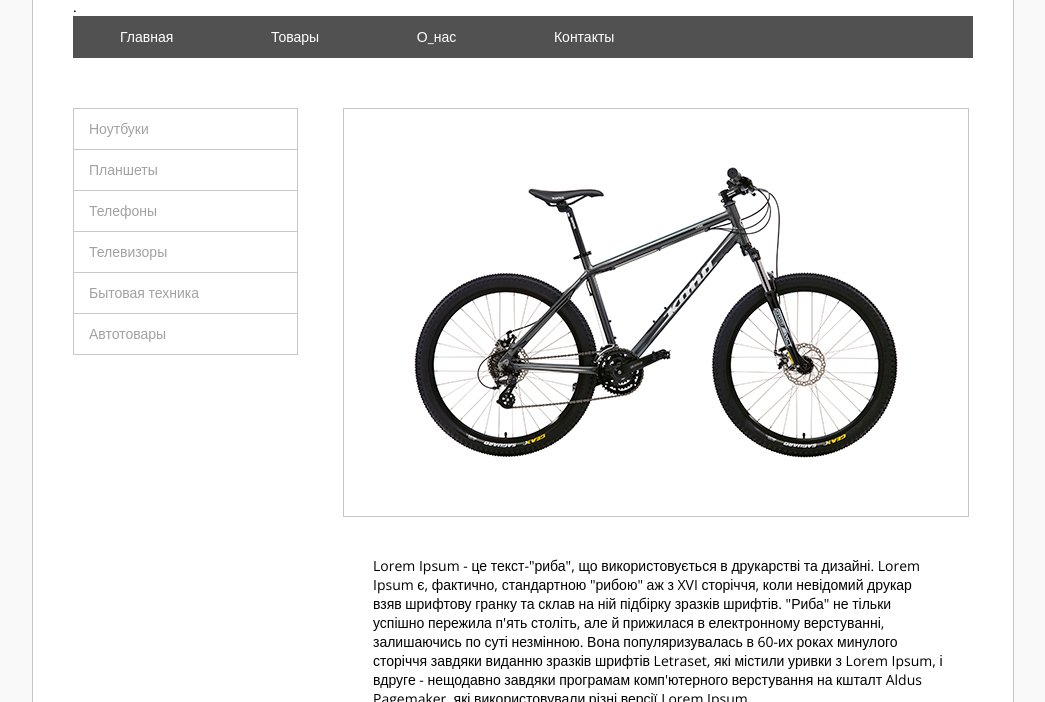
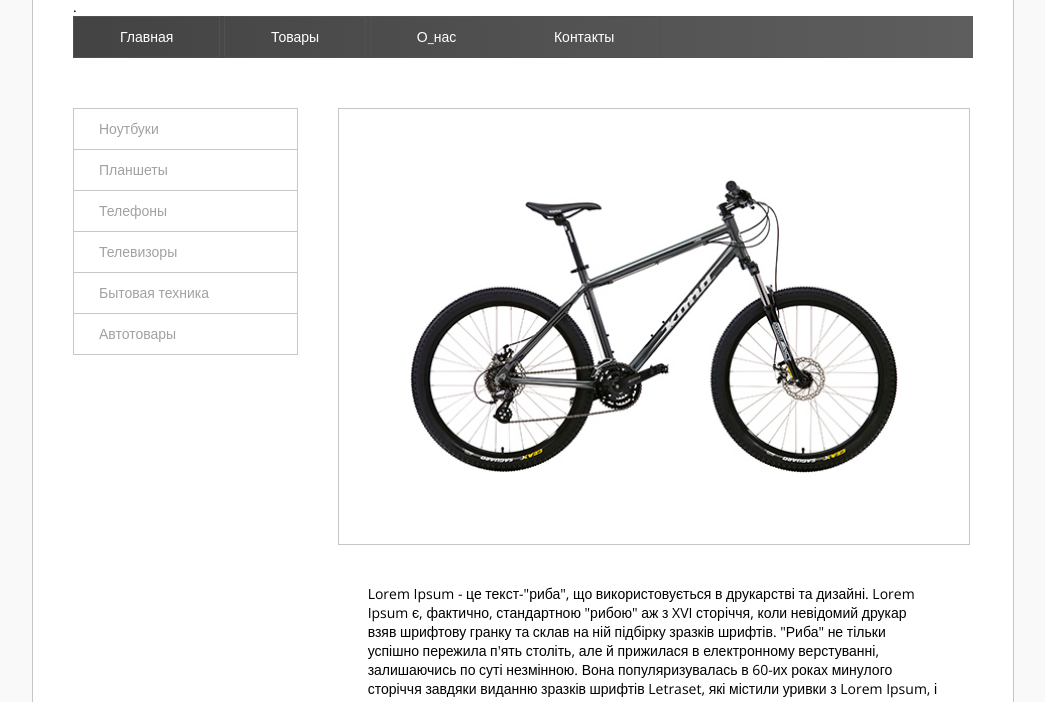
Before and after one commit to NataliiaNikonova/Cycle, a plain HTML site: page index.html in a window 1280 px wide. Shown: the part 98-800 px from the top of the page, without its empty margins (117-1162 px from the left). Drawn offline with nearby package versions, Linux system fonts and the light colour scheme.

Commit message:
without float

```diff
--- a/style/style.css
+++ b/style/style.css
@@ -11,7 +11,7 @@ body {
 
 .wrapper {
 	display: block;
-	width: 100%;
+	/*width: 100%;*/
 	max-width: 900px;
 	margin: 0 auto;
 	padding: 0 40px 50px;
@@ -25,18 +25,16 @@ body {
 	display: block;
 }
 
-ul {
-	list-style: none;
+ul { list-style: none;
 }
 
 .header ul {
- 	background-color: #515151;
-}
+	background-image: linear-gradient( 90deg, rgb(68,67,67) 0%, rgb(94,94,94) 100%);
+ }
 
 .header li {
 	display: inline-block;
-	 padding: 0 46px;
-	 line-height: 40px;
+	line-height: 40px;
 	 height: 40px;
 	 font-weight: lighter;
 	 border: 1px solid #515151;
@@ -46,15 +44,19 @@ ul {
 
 .header li:focus,
 .header li:hover {
-	background-color: #464646;
+	background-image: -moz-linear-gradient( 90deg, rgb(46,46,46) 0%, rgb(74,74,74) 100%);
 	color: white;
 	border-right: 1px solid white;
 	border-left: 1px solid white;
 }
 
 .header a {
+	display: block;
 	color: white;
 	text-decoration: none;
+	padding: 0 46px;
+	 line-height: 40px;
+	 height: 40px;
 }
 
 .hero-section {
@@ -66,12 +68,13 @@ ul {
 .contener {
 	display: block;
 	background-color: white;
-	width: 100%;
 }
 
 .sidebar {
-	float: left;
 	width: 25%;
+	display: inline-block;
+	vertical-align: top;
+	margin-right: 4%;
 }
 
 .sidebar li {
@@ -86,16 +89,17 @@ ul {
 
 .sidebar a {
 	display: block;
-	position: absolute;
 	text-decoration: none;
-	padding: 0 15px;
+	padding: 0px;
 	font-weight: lighter;
 	color: #a3a1a1;
+	text-indent: 25px;
  }
 
 .sidebar a:focus,
 .sidebar a:hover {
-	transform: translate(15px, 0);
+	text-indent: 50px;
+	background: #f9f9f9;
 }
 
 .sidebar ul {
@@ -108,13 +112,15 @@ ul {
 }
 
 .content {
-	float: right;
 	width: 70%;
+	display: inline-block;
+	margin-right: 0px;
 }
 
 .content img {
 	border: 1px solid #c7c5c4;
-	padding: 50px 62px;
+	padding: 10%;
+	width: 80%;
 }
 
 .content p {
```
